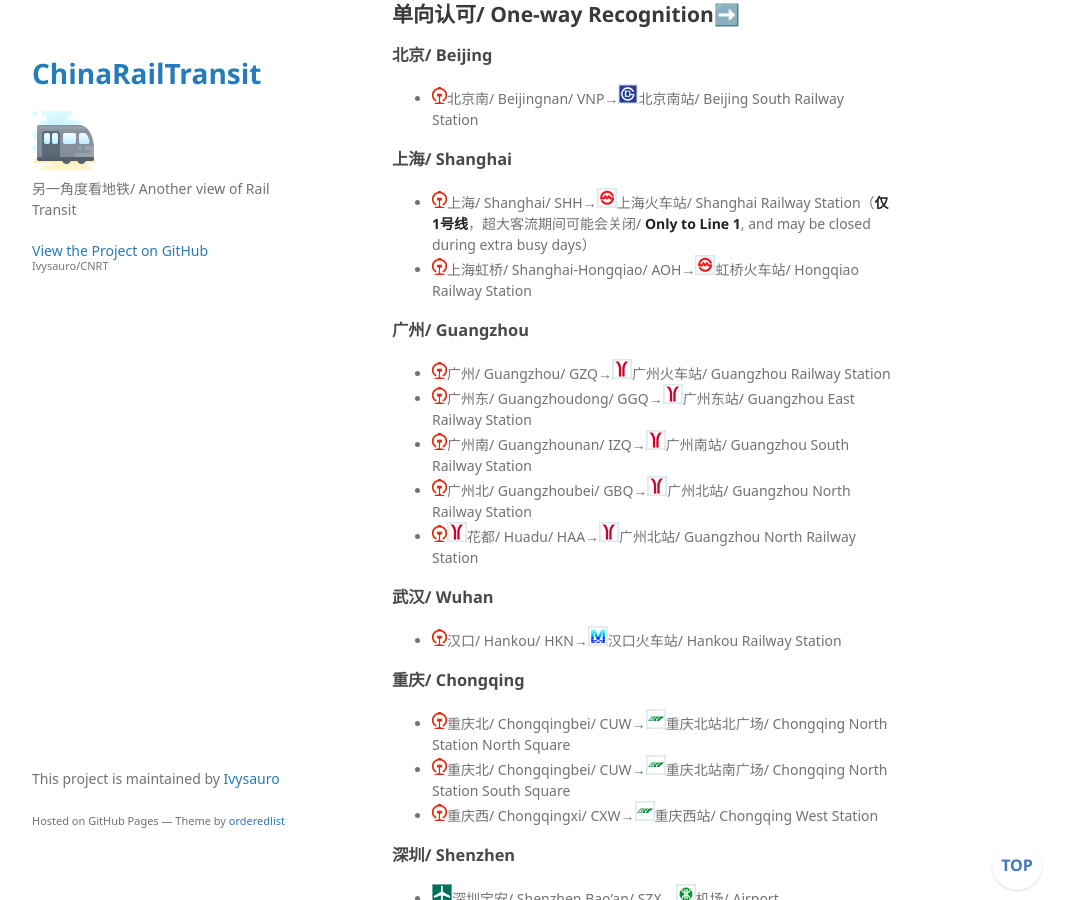
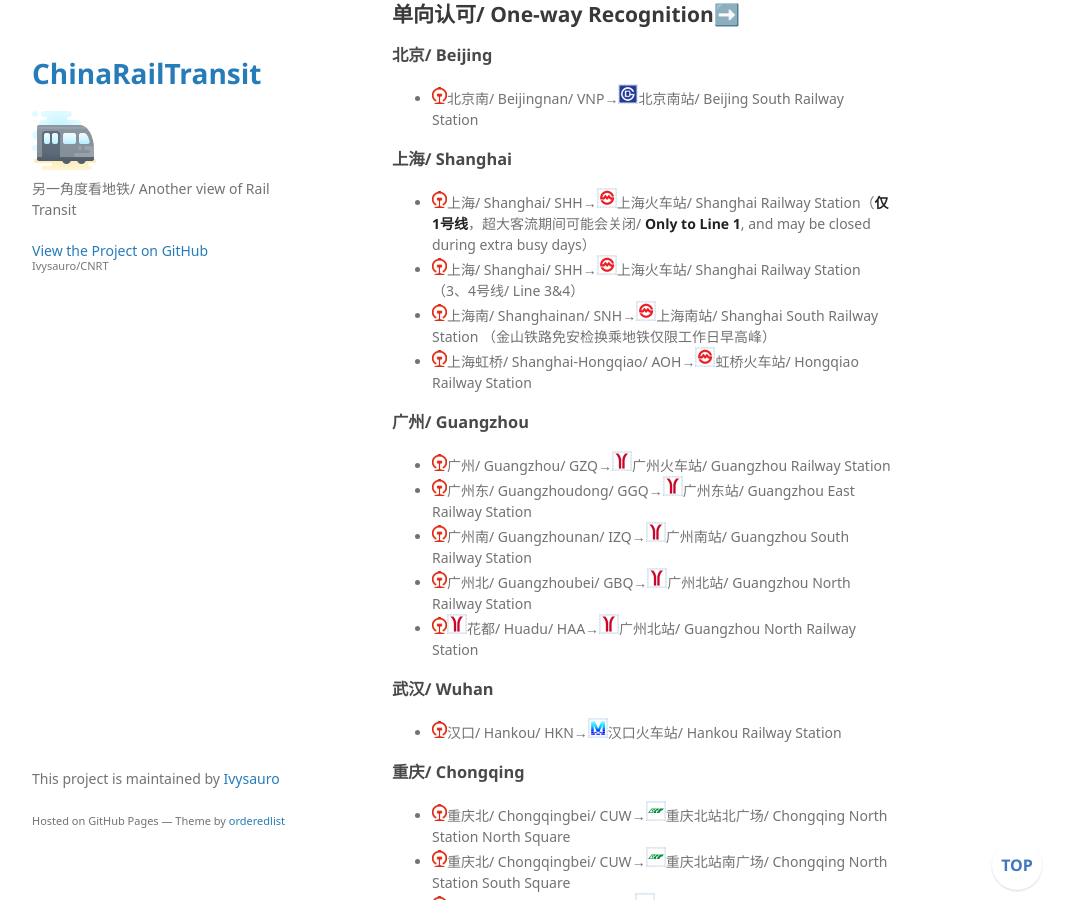
Before and after one commit to Ivysauro/CNRT, a Jekyll site: the page built from data/SecuCk.md, in a window 1280 px wide and 900 px high, scrolled down 587 px. Shown: the whole window, without its empty margins (178-1249 px from the left). Built offline with Jekyll 4.4.1, drawn with Linux system fonts in a browser that asks for light colours; some web fonts are replaced; our own code applies the rules of GitHub Pages for plain Markdown files; a script that is not in the unit is left out.

Commit message:
🔐更新上海数据

```diff
--- a/data/SecuCk.md
+++ b/data/SecuCk.md
@@ -25,6 +25,8 @@
 
 ### 上海/ Shanghai
 - <img src="https://raw.githubusercontent.com/Ivysauro/CNRT/master/images/CR.png" width="15" hegiht="15" alt="China Railway"/>上海/ Shanghai/ SHH→<img src="https://raw.githubusercontent.com/Ivysauro/CNRT/master/images/city/sh.gif" width="20" hegiht="20"/>上海火车站/ Shanghai Railway Station（**仅1号线**，超大客流期间可能会关闭/ **Only to Line 1**, and may be closed during extra busy days）
+- <img src="https://raw.githubusercontent.com/Ivysauro/CNRT/master/images/CR.png" width="15" hegiht="15" alt="China Railway"/>上海/ Shanghai/ SHH→<img src="https://raw.githubusercontent.com/Ivysauro/CNRT/master/images/city/sh.gif" width="20" hegiht="20"/>上海火车站/ Shanghai Railway Station（3、4号线/ Line 3&4）
+- <img src="https://raw.githubusercontent.com/Ivysauro/CNRT/master/images/CR.png" width="15" hegiht="15" alt="China Railway"/>上海南/ Shanghainan/ SNH→<img src="https://raw.githubusercontent.com/Ivysauro/CNRT/master/images/city/sh.gif" width="20" hegiht="20"/>上海南站/ Shanghai South Railway Station （金山铁路免安检换乘地铁仅限工作日早高峰）
 - <img src="https://raw.githubusercontent.com/Ivysauro/CNRT/master/images/CR.png" width="15" hegiht="15" alt="China Railway"/>上海虹桥/ Shanghai-Hongqiao/ AOH→<img src="https://raw.githubusercontent.com/Ivysauro/CNRT/master/images/city/sh.gif" width="20" hegiht="20"/>虹桥火车站/ Hongqiao Railway Station
 
 ### 广州/ Guangzhou
```
